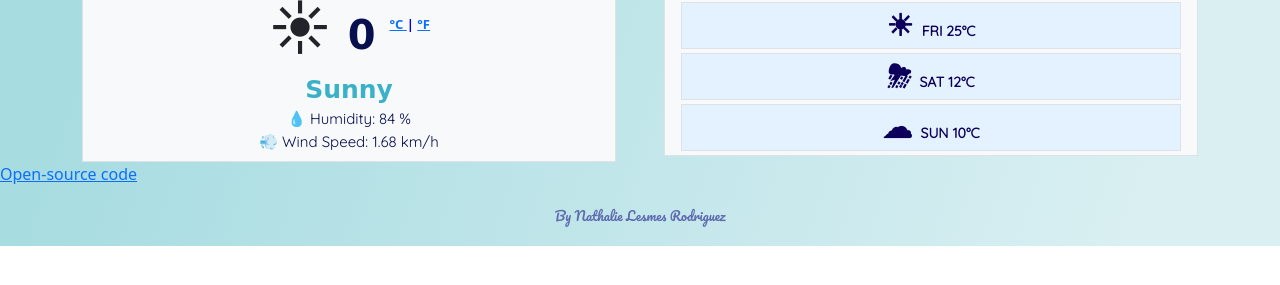
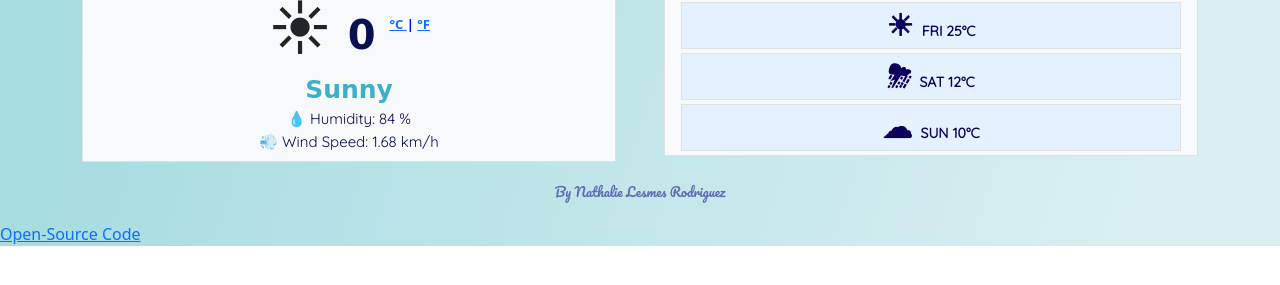
Before and after one commit to nathalero/MyWeatherApp, a plain HTML site: page index.html in a window 1280 px wide. Shown: the part 195-480 px from the top of the page. Drawn offline with nearby package versions, Linux system fonts and the light colour scheme; a web font is replaced by a local one.

Commit message:
Add opensource code link

```diff
--- a/index.html
+++ b/index.html
@@ -152,14 +152,8 @@
           </div>
         </div>
       </div>
-      <a
-        class="source"
-        href="https://github.com/nathalero"
-        target="_blank"
-        title="opensourse"
-        >
-        Open-source code
-    </a>
+
+  <div class="links">
     <a
         class="creator"
         href="https://www.linkedin.com/in/nathalero/"
@@ -168,6 +162,18 @@
       >
         By Nathalie Lesmes Rodriguez
       </a>
+      <a
+      class="source"
+      href="https://github.com/nathalero"
+      target="_blank"
+      title="opensourse"
+      >
+      Open-Source Code
+  </a>
+  </div>
+
+
+
 
     </div>
 
```
